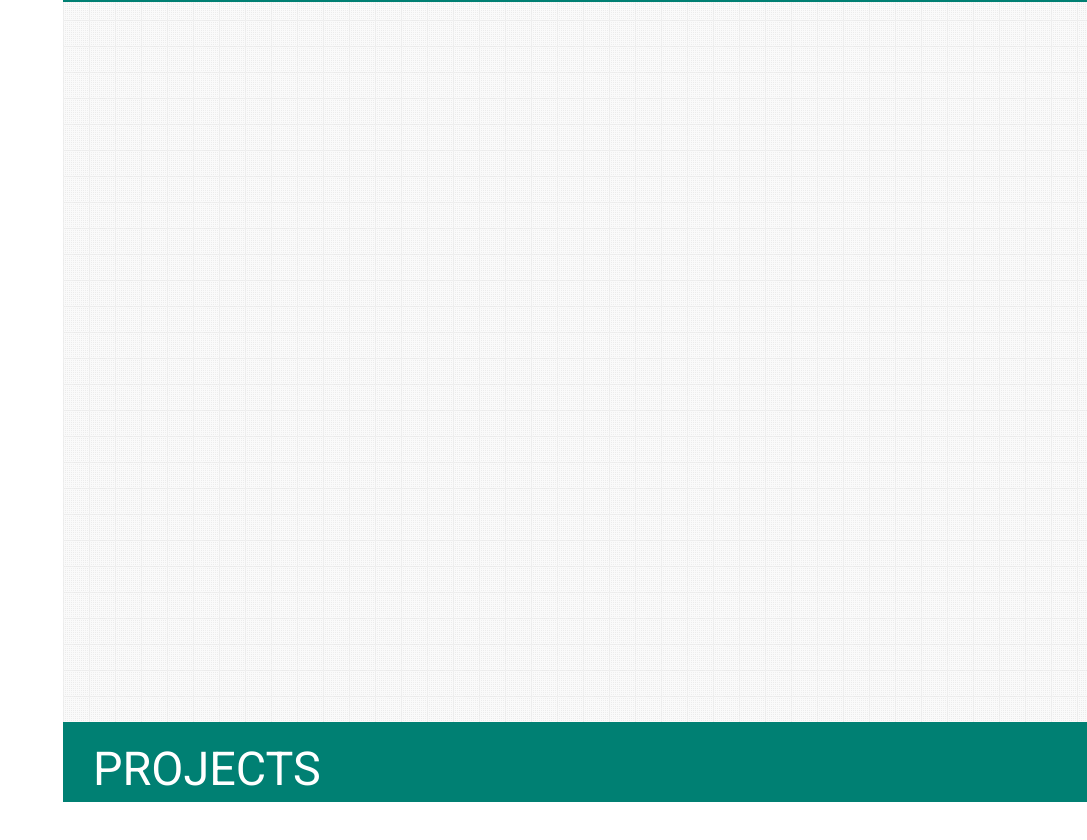
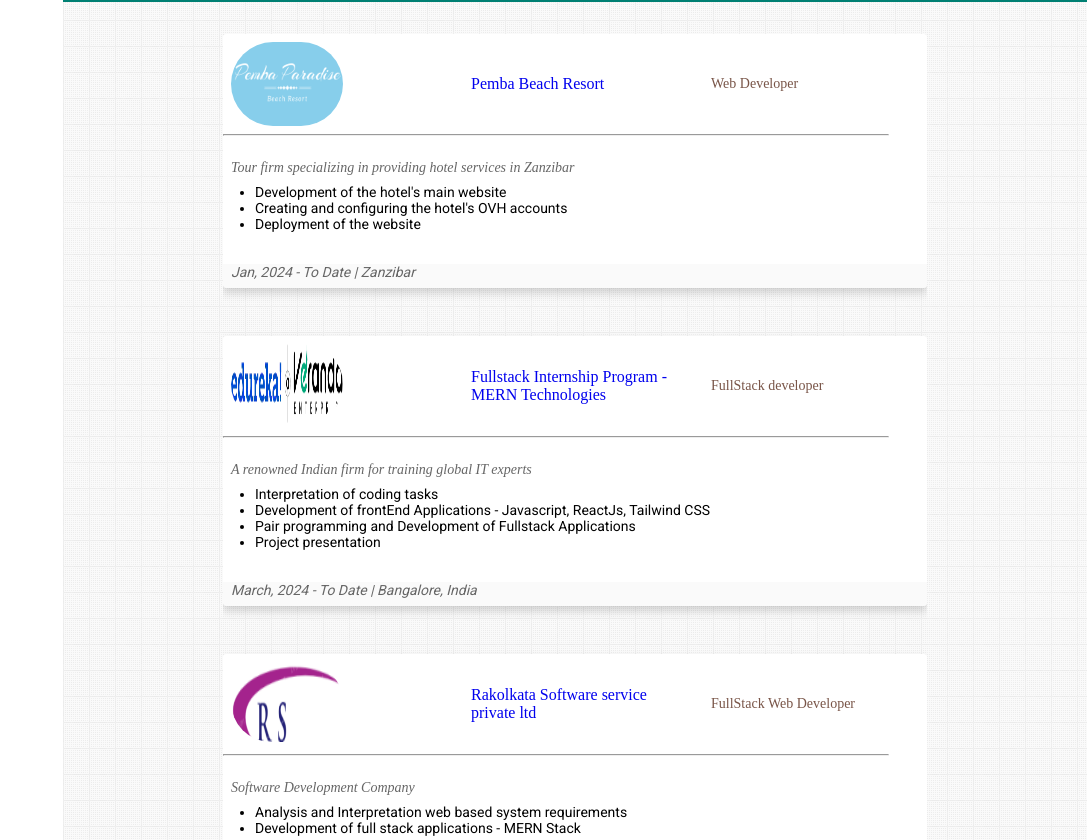
Before and after one commit to asnganje/professional-portoflio-v1, a React (Vite) app: page / in a window 1280 px wide. Shown: the part 1380-2220 px from the top of the page, without its empty margins (193-1280 px from the left). Built offline with nearby package versions, Linux system fonts and the light colour scheme.

Commit message:
Add experience content

```diff
--- a/src/index.css
+++ b/src/index.css
@@ -186,7 +186,7 @@ main {
 
 .edu,
 .cont,
-.exp,
+/* .exp, */
 /* .skill, */
 .project,
 .land {
@@ -199,7 +199,7 @@ main {
 @media screen and (max-width: 992px) {
     .edu,
     .cont,
-    .exp,
+    /* .exp, */
     /* .skill, */
     .project,
     .land {
@@ -520,3 +520,82 @@ blockquote {
   text-transform: uppercase;
   font-family: 'Roboto', sans-serif;
 }
+
+.expe-div {
+  display: grid;
+  grid-template-columns: 1fr;
+  row-gap: 3rem;
+  margin-top: 2rem;
+  padding-bottom: 3rem;
+  margin-left: 3rem;
+  margin-right: 3rem;
+  overflow: hidden;
+  opacity: 1;
+}
+
+@media screen and (min-width: 1120px) {
+  .expe-div {
+    margin-left: 10rem;
+    margin-right: 10rem;
+  }
+}
+
+.exp-item {
+  background-color: #fff;
+  box-sizing: border-box;
+  box-shadow: 0 5px 10px 0 rgba(0, 0, 0, 0.16);
+  border-radius: 3px;
+  opacity: 1000;
+}
+
+.exp-item img {
+  height: 5rem;
+  width: 7rem;
+  border-radius: 5rem;
+}
+
+.exp-item hr {
+  /* margin-left: 1vw; */
+  margin-right: 3vw;
+}
+
+.exp-item-header {
+  display: grid;
+  grid-template-columns: 1fr 1fr 1fr;
+  column-gap: 2rem;
+  place-items: center;
+  justify-items: left;
+  padding: 0.5rem;
+}
+
+.exp-div-content {
+  margin-top: 3vh;
+  display: grid;
+  grid-template-columns: 1fr;
+}
+
+.exp-div-content p {
+  text-align: left;
+  color: #666;
+  font-style: italic;
+  padding-bottom: 0.5rem;
+  padding-left: 0.5rem;
+}
+
+.exp-ul {
+  padding-left: 2rem;
+  font-family: 'Roboto', sans-serif;
+  font-size: 14px;
+  padding-bottom: 2rem;
+}
+
+.exp-loc-period {
+  font-family: 'Roboto', sans-serif;
+  color: #333;
+  background-color: rgba(0, 0, 0, 0.02);
+}
+
+.addBg {
+  background-color: skyblue;
+  border-radius: 5rem;
+}
--- a/src/pages/Experience.jsx
+++ b/src/pages/Experience.jsx
@@ -6,12 +6,52 @@ import { data } from "./experience-data";
 const Experience = () => {
     return <div className="exp">
                 <Header title="Experience"/>
-                <div>
+                <div className="expe-div">
                   {
                     data.map((item)=> {
+                      const {
+                              id,
+                              logo,
+                              companyUrl,
+                              companyName,
+                              role,
+                              companyDesc,
+                              period,
+                              location,
+                              responsibilities
+                            } = item
                       return(
-                        <div>
-
+                        <div key={id} className="exp-item">
+                          <div className="exp-item-header">
+                            <span className={companyName === 'Pemba Beach Resort' && 'addBg'}>
+                              <img src={logo} alt={companyName} />
+                            </span>
+                            <a href={companyUrl} target="_blank">
+                              {companyName}
+                            </a>
+                            <p>
+                              {role}
+                            </p>
+                          </div>
+                          <hr />
+                          <div className="exp-div-content">
+                            <p>{companyDesc}</p>
+                            <ul className="exp-ul">
+                              {
+                                responsibilities.map((item)=> {
+                                  const {id,task} = item
+                                  return(
+                                    <li key={id}>
+                                      {task}
+                                    </li>
+                                  )
+                                })
+                              }
+                            </ul>
+                            <p className="exp-loc-period">
+                              <span>{period}</span> | {location}
+                            </p>
+                          </div>
                         </div>
                       )
                     })
--- a/src/pages/experience-data.js
+++ b/src/pages/experience-data.js
@@ -9,54 +9,75 @@ import cgk from '../assets/cgk.png';
 export const data = [
   {
     id: nanoid(),
-    logo: tecafili,
-    companyUrl: 'https://tecafili.org/',
-    companyName: 'TECAFILI',
-    role: 'IT Support Technician',
-    companyDesc: 'Technology for care and Livelihood - Non governmental Organization focusing on  training of fishers in mariculture',
-    period: 'April - Dec, 2014',
-    location: 'Mombasa, KE',
+    logo: pemba,
+    companyUrl:'https://pembaparadise.com/',
+    companyName: 'Pemba Beach Resort',
+    role: 'Web Developer',
+    companyDesc: 'Tour firm specializing in providing hotel services in Zanzibar',
+    period: 'Jan, 2024 - To Date',
+    location: 'Zanzibar',
     responsibilities: [
       {
         id: nanoid(),
-        task: 'Web content monitoring and maintenance'
+        task: 'Development of the hotel\'s main website'
       },
       {
         id: nanoid(),
-        task: 'Computer hardware maintenance'
+        task: 'Creating and configuring the hotel\'s OVH accounts'
       },
       {
         id: nanoid(),
-        task: 'Network configuration'
+        task: 'Deployment of the website'
+      }
+    ]
+
+  },
+  {
+    id: nanoid(),
+    logo: edureka,
+    companyUrl:'https://www.edureka.co/',
+    companyName: 'Fullstack Internship Program - MERN Technologies',
+    role: 'FullStack developer',
+    companyDesc: 'A renowned Indian firm for training global IT experts',
+    period: 'March, 2024 - To Date',
+    location: 'Bangalore, India',
+    responsibilities: [
+      {
+        id: nanoid(),
+        task: 'Interpretation of coding tasks'
       },
       {
         id: nanoid(),
-        task: 'Training and sensitizing local fishermen on the growing digital market for marine products'
-      }
-    ]
-  },
-  {
-    id: nanoid(),
-    logo: cgk,
-    companyUrl: 'https://kwale.go.ke/',
-    companyName: 'Kwale County Government',
-    role: 'Vocational Training Officer - IT section',
-    companyDesc: 'Local authority division of vocational training focusing on imparting skills',
-    period: 'Jan, 2015 - Date',
-    location: 'Kwale, Kenya',
-    responsibilities: [
-      {
-        id: nanoid(),
-        task: 'Collecting and collating youth training data',
+        task: 'Development of frontEnd Applications - Javascript, ReactJs, Tailwind CSS'
       },
       {
         id: nanoid(),
-        task: 'Training basic computing skills',
+        task: 'Pair programming and Development of Fullstack Applications'
       },
       {
         id: nanoid(),
-        task: 'Training youth on web development - HTML5, CSS3 and Javascript ',
+        task: 'Project presentation'
       }
+    ]
+    },
+    {
+      id: nanoid(),
+      logo: rakol,
+      companyUrl: 'https://raysoftwareservice.com/',
+      companyName: 'Rakolkata Software service private ltd',
+      role: 'FullStack Web Developer',
+      companyDesc: 'Software Development Company',
+      period: 'June, 2023 - Nov, 2023',
+      location: 'India',
+      responsibilities: [
+        {
+          id: nanoid(),
+          task: 'Analysis and Interpretation web based system requirements'
+        },
+        {
+          id: nanoid(),
+          task: 'Development of full stack applications - MERN Stack'
+        }
       ]
     },
     {
@@ -85,76 +106,54 @@ export const data = [
     },
     {
       id: nanoid(),
-      logo: rakol,
-      companyUrl: 'https://raysoftwareservice.com/',
-      companyName: 'Rakolkata Software service private ltd',
-      role: 'FullStack Web Developer',
-      companyDesc: 'Software Development Company',
-      period: 'June, 2023 - Nov, 2023',
-      location: 'India',
+      logo: cgk,
+      companyUrl: 'https://kwale.go.ke/',
+      companyName: 'Kwale County Government',
+      role: 'Vocational Training Officer - IT section',
+      companyDesc: 'Local authority division of vocational training focusing on imparting skills',
+      period: 'Jan, 2015 - Date',
+      location: 'Kwale, Kenya',
       responsibilities: [
         {
           id: nanoid(),
-          task: 'Analysis and Interpretation web based system requirements'
+          task: 'Collecting and collating youth training data',
         },
         {
           id: nanoid(),
-          task: 'Development of full stack applications - MERN Stack'
+          task: 'Training basic computing skills',
+        },
+        {
+          id: nanoid(),
+          task: 'Training youth on web development - HTML5, CSS3 and Javascript ',
         }
-      ]
-    },
-    {
+        ]
+      },
+      {
       id: nanoid(),
-      logo: pemba,
-      companyUrl:'https://pembaparadise.com/',
-      companyName: 'Pemba Beach Resort',
-      role: 'Web Developer',
-      companyDesc: 'Tour firm specializing in providing hotel services in Zanzibar',
-      period: 'Jan, 2024 - Mar, 2024',
-      location: 'Zanzibar',
+      logo: tecafili,
+      companyUrl: 'https://tecafili.org/',
+      companyName: 'TECAFILI',
+      role: 'IT Support Technician',
+      companyDesc: 'Technology for care and Livelihood - Non governmental Organization focusing on  training of fishers in mariculture',
+      period: 'April - Dec, 2014',
+      location: 'Mombasa, KE',
       responsibilities: [
         {
           id: nanoid(),
-          task: 'Modifying and improving the appearance hotel\'s main website'
+          task: 'Web content monitoring and maintenance'
         },
         {
           id: nanoid(),
-          task: 'Creating the hotel\'s OVH accounts'
+          task: 'Computer hardware maintenance'
         },
         {
           id: nanoid(),
-          task: 'Deployment of the website'
-        }
-      ]
-
-    },
-    {
-      id: nanoid(),
-      logo: edureka,
-      companyUrl:'https://www.edureka.co/',
-      companyName: 'Fullstack Internship Program - MERN Technologies',
-      role: 'FullStack developer',
-      companyDesc: 'A renowned Indian firm for training global IT experts',
-      period: 'March, 2024 - Date',
-      location: 'Bangalore, India',
-      responsibilities: [
-        {
-          id: nanoid(),
-          task: 'Interpretation of coding tasks'
+          task: 'Network configuration'
         },
         {
           id: nanoid(),
-          task: 'Development of frontEnd Applications - Javascript, ReactJs, Tailwind CSS'
-        },
-        {
-          id: nanoid(),
-          task: 'Pair programming and Development of Fullstack Applications'
-        },
-        {
-          id: nanoid(),
-          task: 'Project presentation'
+          task: 'Training and sensitizing local fishermen on the growing digital market for marine products'
         }
       ]
     }
-
 ]
```
